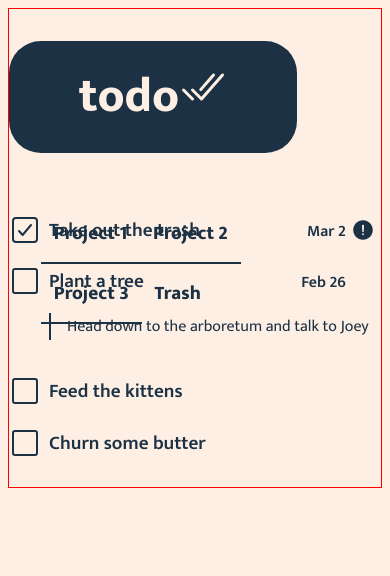
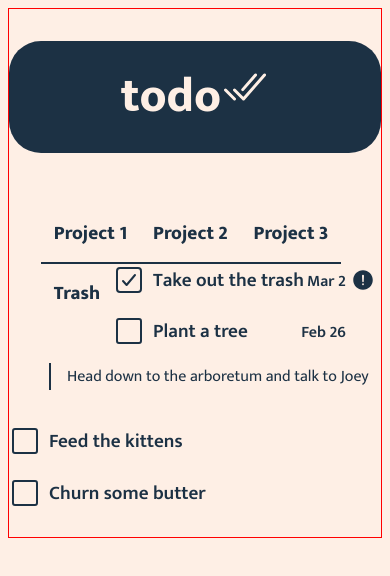
Before and after one commit to jjjjonathan/odin-todo, a website built with webpack: page staging/staging.html in a window 390 px wide. Built offline with nearby package versions, Linux system fonts and the light colour scheme.

Commit message:
add border box sizing

```diff
--- a/staging/style.css
+++ b/staging/style.css
@@ -7,6 +7,14 @@
   --yellow: #FFCF00;
   --orange: #EE6123;
   --red: #FA003F;
+}
+
+html {
+  box-sizing: border-box;
+}
+
+*, *:before, *:after {
+  box-sizing: inherit;
 }
 
 body {
@@ -29,19 +37,22 @@ h1 {
   font-size: 3em;
 }
 
+.sidebar {
+  width: 14rem;
+}
+
 .brand {
+  width: 100%;
   background: var(--black);
   color: var(--white);
   display: inline-block;
-  width: 14rem;
   text-align: center;
   padding: 1rem 2rem;
   border-radius: 2rem;
 }
 
 .projects {
-  width: 14rem;
-  position: fixed;
+  width: 100%;
   padding-left: 2rem;
   font-size: 1.2rem;
   font-weight: 800;
@@ -133,7 +144,9 @@ h1 {
   .sidebar {
     width: 100%;
     height: auto;
-    position: relative;
+  }
+  .brand {
+    width: 100%;
   }
   .sidebar li {
     float: left;
```
